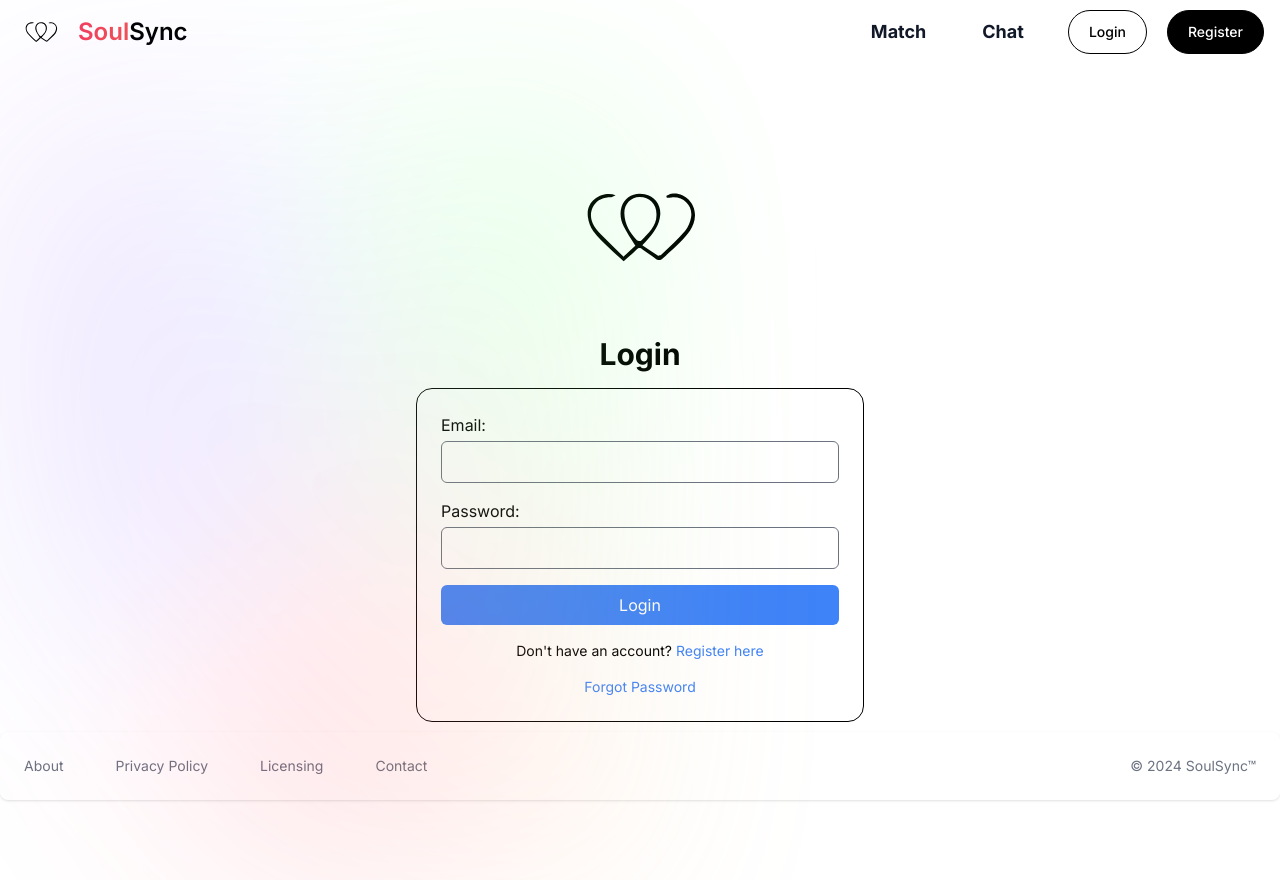
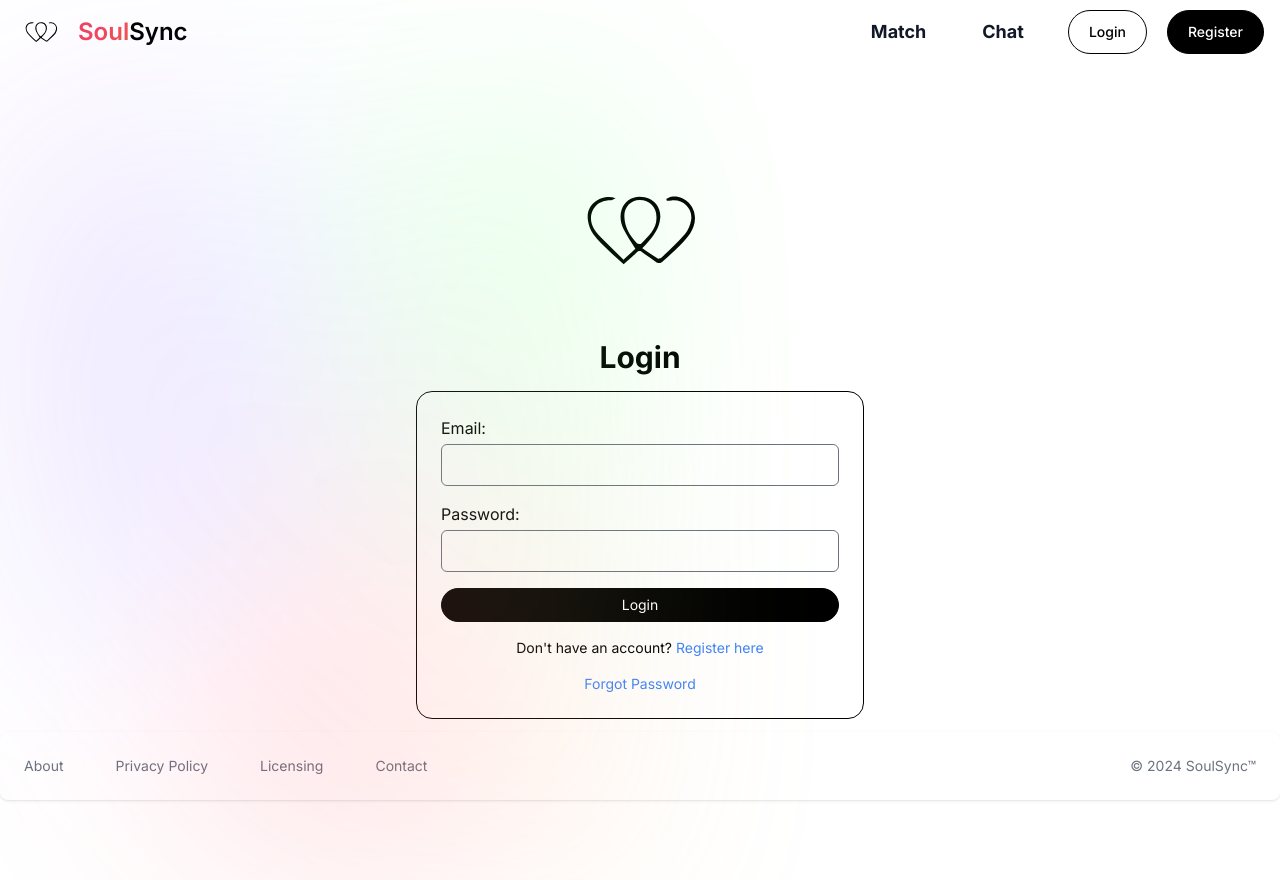
Before and after one commit to RaevschiCatalin/PC, a Next.js app in the folder soulsync/: page /login in a window 1280 px wide. Built offline with nearby package versions, Linux system fonts and the light colour scheme; no server answers.

Commit message:
Update page.tsx

```diff
--- a/soulsync/app/login/page.tsx
+++ b/soulsync/app/login/page.tsx
@@ -72,7 +72,7 @@ export default function Login() {
                   required
               />
             </div>
-            <button type="submit" className="w-full bg-blue-500 text-white px-4 py-2 rounded-md hover:bg-blue-600 focus:outline-none focus:bg-blue-600">
+            <button type="submit" className="w-full black_btn">
               Login
             </button>
             <div className="text-center mt-2">
```
